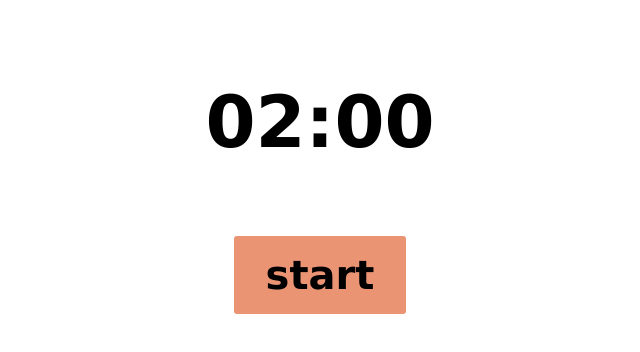
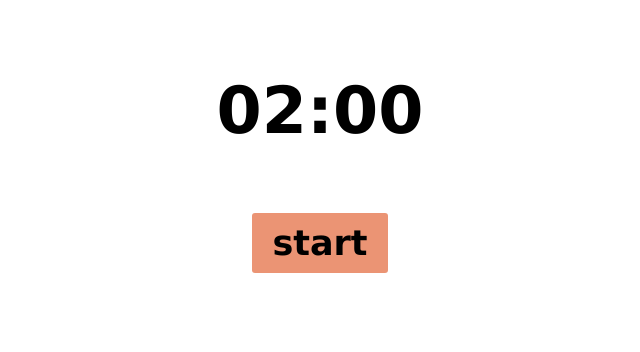
Before and after one commit to 777Serj777/js_homework, a plain HTML site: page index.html in a window 1280 px wide. Shown: the whole page, without its empty margins (320-960 px from the left). Drawn offline with Linux system fonts and the light colour scheme.

Commit message:
change style.css

```diff
--- a/style.css
+++ b/style.css
@@ -1,26 +1,26 @@
-.timer{
-
-    font-size: 4.5rem;
-    font-weight: 600;
+html{
+    font-size: 62.5%;
+}
+body{
     font-family: Verdana, Geneva, Tahoma, sans-serif;
-
 }
 .wrap{
     display: flex;
     flex-flow: column;
     align-items: center;
 }
-
+.timer{
+    font-size: 6.5rem;
+    font-weight: 600;
+}
 .btn{
     background-color: rgba(235, 146, 114, 0.979);
-    font-size: 2.5rem;
+    font-size: 3.5rem;
     font-weight: 600;
-    font-family: Verdana, Geneva, Tahoma, sans-serif;
     cursor: pointer;
     padding: 1rem 2rem;
-    border-radius: 3px;
+    border-radius: .3rem;
 }
-
 .btn:active{
     transform: scale(.9);
 }
```
